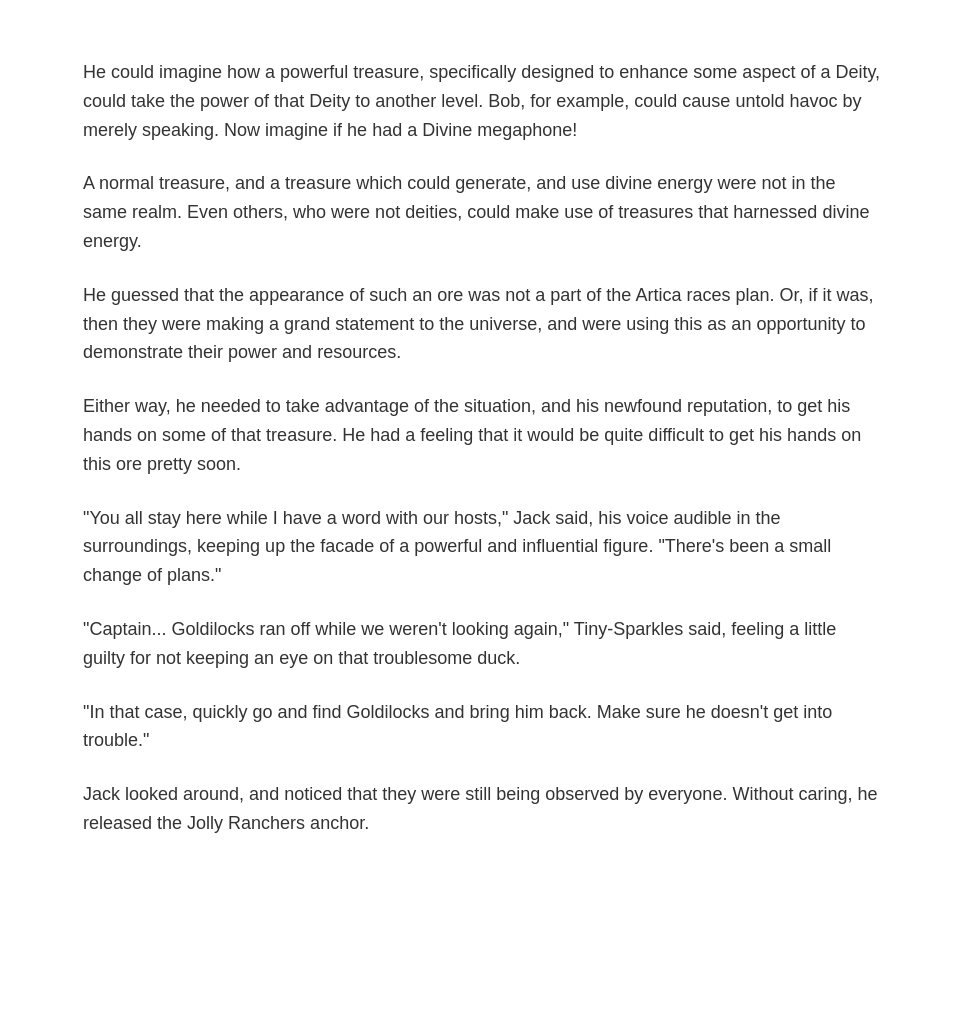
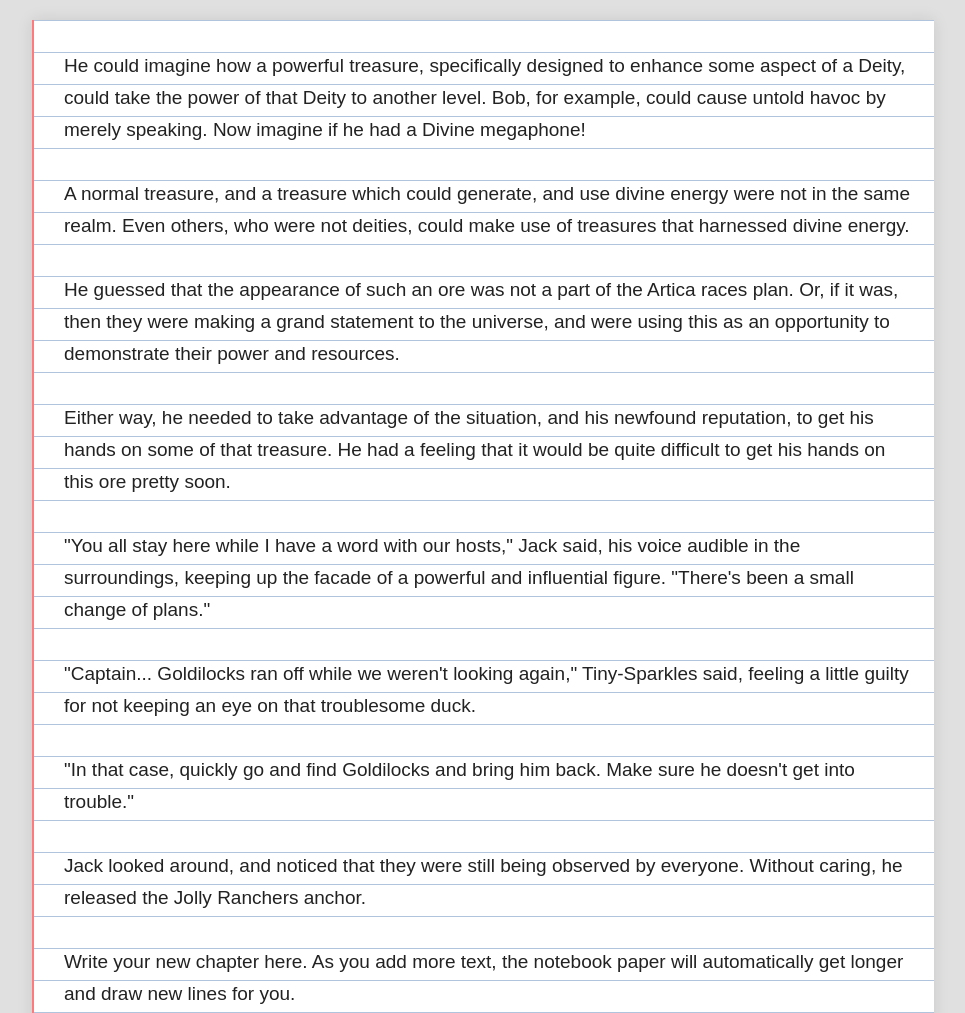
Before and after one commit to junayedsaad5h232-dev/studyco, a plain HTML site: page index.html in a window 1280 px wide. Shown: the top 1013 px of the page, without its empty margins (157-1122 px from the left). Before the commit the page ends 903 px from the top, so only its background shows below. Drawn offline with Linux system fonts and the light colour scheme.

Commit message:
Update index.html

```diff
--- a/index.html
+++ b/index.html
@@ -3,37 +3,60 @@
 <head>
     <meta charset="UTF-8">
     <meta name="viewport" content="width=device-width, initial-scale=1.0">
-    <title>My Story</title>
+    <title>My Notebook Story</title>
     <style>
         body {
-            /* This makes the background white and sets the font */
-            background-color: #ffffff;
-            font-family: Arial, Helvetica, sans-serif;
-            color: #333333;
+            /* This is the color of the "Desk" behind the notebook */
+            background-color: #e0e0e0;
             margin: 0;
-            padding: 0;
+            padding: 20px 0;
+            font-family: Arial, sans-serif; /* Keeping the font you wanted */
             display: flex;
             justify-content: center;
         }
 
-        .page-container {
-            /* This mimics the document width */
-            max-width: 800px;
+        .notebook-page {
+            background-color: #fff;
             width: 100%;
-            padding: 40px 20px;
-            line-height: 1.6; /* Makes the text easy to read */
-            font-size: 18px;
+            max-width: 850px;
+            min-height: 95vh;
+
+            /* THIS CREATES THE NOTEBOOK LINES */
+            /* Blue horizontal lines every 32 pixels */
+            background-image: linear-gradient(#b0c4de 1px, transparent 1px);
+            background-size: 100% 32px;
+
+            /* Shadow to make it look like paper sitting on a desk */
+            box-shadow: 0 0 15px rgba(0,0,0,0.1);
+
+            /* The Red Margin Line on the left */
+            border-left: 2px solid #ff7a7a;
+
+            /* Padding to push text away from the red line */
+            padding-left: 30px;
+            padding-right: 20px;
+
+            /* To handle the top of the page */
+            padding-top: 30px;
         }
 
         p {
-            /* Adds space between paragraphs */
-            margin-bottom: 25px;
+            /* Text Settings - CRITICAL for alignment */
+            font-size: 19px;
+            line-height: 32px; /* MUST MATCH THE BACKGROUND SIZE ABOVE */
+            color: #222;
+
+            /* Paragraph spacing */
+            /* This must be a multiple of 32px (e.g., 32px) so the next paragraph stays on the lines */
+            margin-bottom: 32px;
+            margin-top: 0;
         }
     </style>
 </head>
 <body>
 
-    <div class="page-container">
+    <div class="notebook-page">
+
         <p>He could imagine how a powerful treasure, specifically designed to enhance some aspect of a Deity, could take the power of that Deity to another level. Bob, for example, could cause untold havoc by merely speaking. Now imagine if he had a Divine megaphone!</p>
 
         <p>A normal treasure, and a treasure which could generate, and use divine energy were not in the same realm. Even others, who were not deities, could make use of treasures that harnessed divine energy.</p>
@@ -50,7 +73,12 @@
 
         <p>Jack looked around, and noticed that they were still being observed by everyone. Without caring, he released the Jolly Ranchers anchor.</p>
 
-        </div>
+        <p>Write your new chapter here. As you add more text, the notebook paper will automatically get longer and draw new lines for you.</p>
+
+    </div>
 
 </body>
 </html>
+
+</body>
+</html>
```
